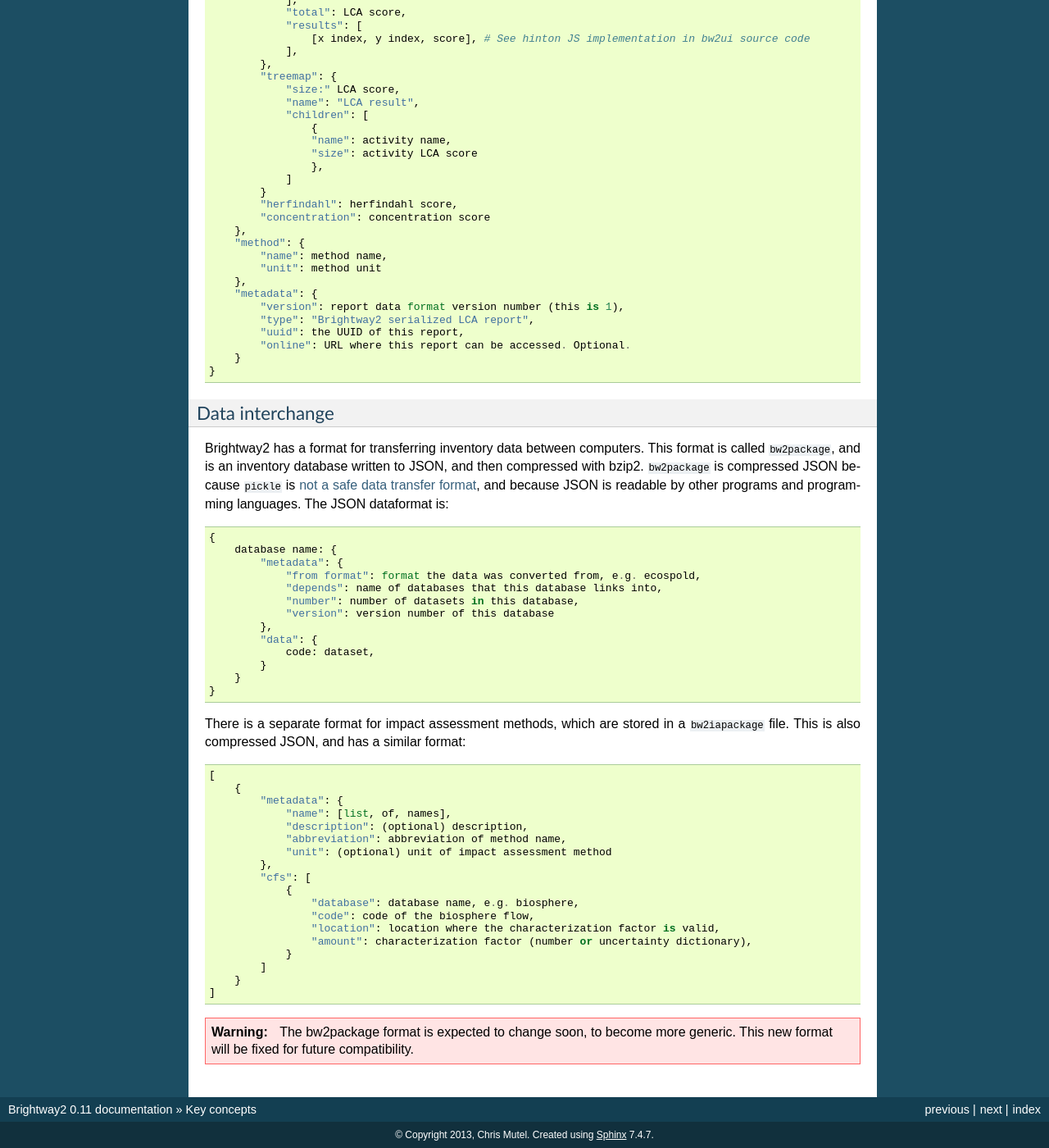
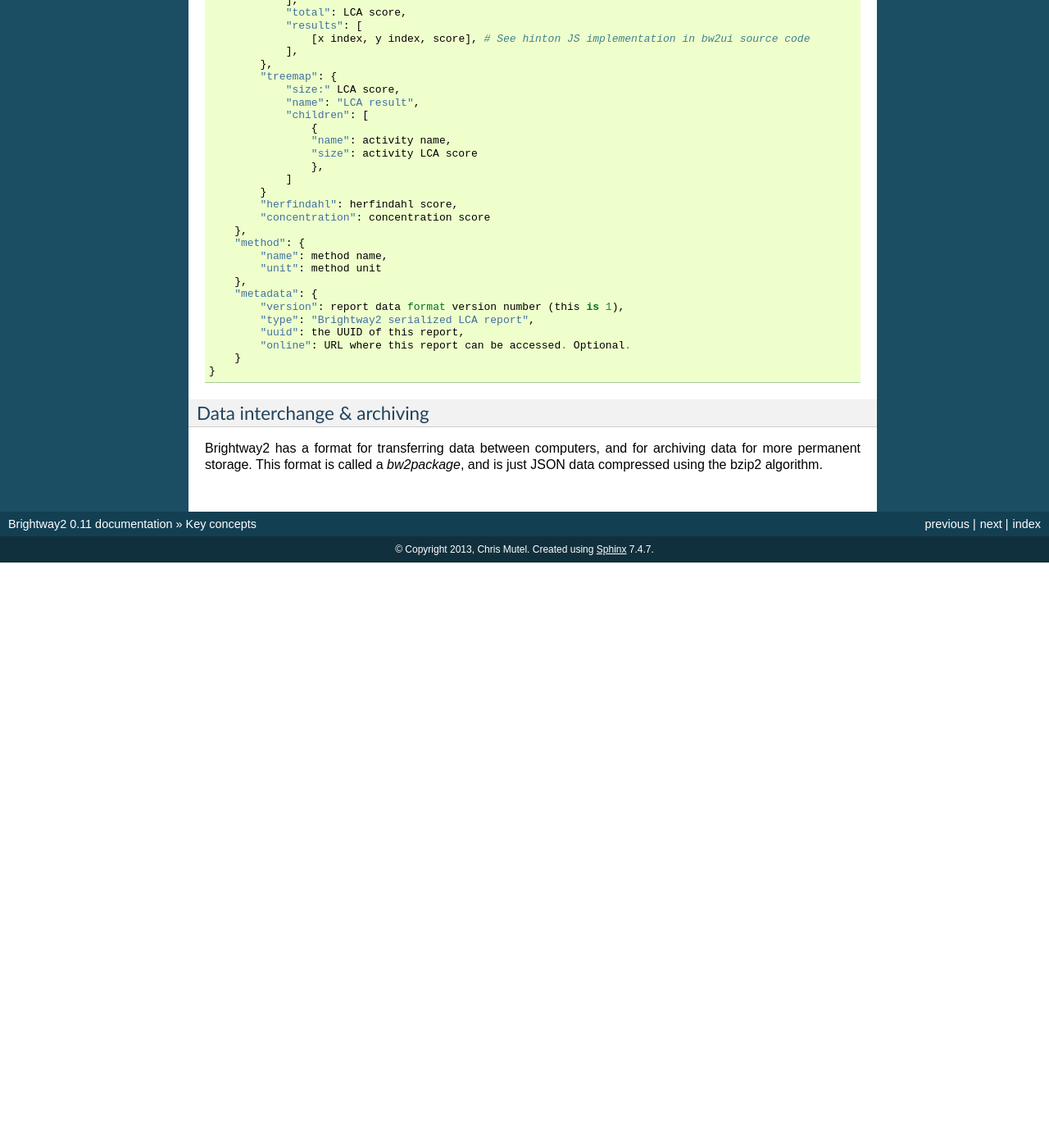
Before and after one commit to brightway-lca/brightway2, a Sphinx documentation site: the page built from docs/key-concepts.rst, in a window 1280 px wide and 1400 px high, scrolled down 8255 px. Shown: the whole window at 82% size. Built offline with Sphinx 7.4.7, drawn with Linux system fonts in a browser that asks for light colours; after the commit the page ends 8941 px from its top, so only the background shows below that; some of the changed text lies outside the part shown.

Commit message:
Remove outdated bw2package docs

```diff
--- a/docs/key-concepts.rst
+++ b/docs/key-concepts.rst
@@ -399,48 +399,7 @@
         }
     }
 
-Data interchange
-----------------
+Data interchange & archiving
+----------------------------
 
-Brightway2 has a format for transferring inventory data between computers. This format is called ``bw2package``, and is an inventory database written to JSON, and then compressed with bzip2. ``bw2package`` is compressed JSON because ``pickle`` is `not a safe data transfer format <http://docs.python.org/2/library/pickle.html>`_, and because JSON is readable by other programs and programming languages. The JSON dataformat is:
-
-.. code-block:: python
-
-    {
-        database name: {
-            "metadata": {
-                "from format": format the data was converted from, e.g. ecospold,
-                "depends": name of databases that this database links into,
-                "number": number of datasets in this database,
-                "version": version number of this database
-            },
-            "data": {
-                code: dataset,
-            }
-        }
-    }
-
-There is a separate format for impact assessment methods, which are stored in a ``bw2iapackage`` file. This is also compressed JSON, and has a similar format:
-
-.. code-block:: python
-
-    [
-        {
-            "metadata": {
-                "name": [list, of, names],
-                "description": (optional) description,
-                "abbreviation": abbreviation of method name,
-                "unit": (optional) unit of impact assessment method
-            },
-            "cfs": [
-                {
-                    "database": database name, e.g. biosphere,
-                    "code": code of the biosphere flow,
-                    "location": location where the characterization factor is valid,
-                    "amount": characterization factor (number or uncertainty dictionary),
-                }
-            ]
-        }
-    ]
-
-.. warning:: The bw2package format is expected to change soon, to become more generic. This new format will be fixed for future compatibility.
+Brightway2 has a format for transferring data between computers, and for archiving data for more permanent storage. This format is called a *bw2package*, and is just JSON data compressed using the bzip2 algorithm.
```
